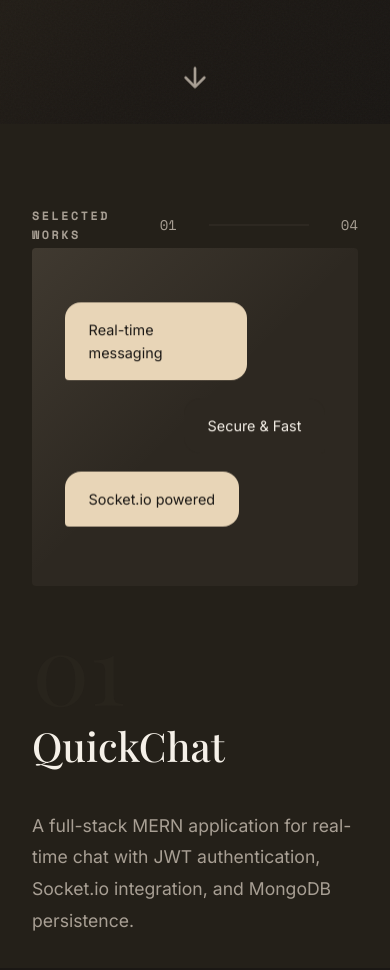
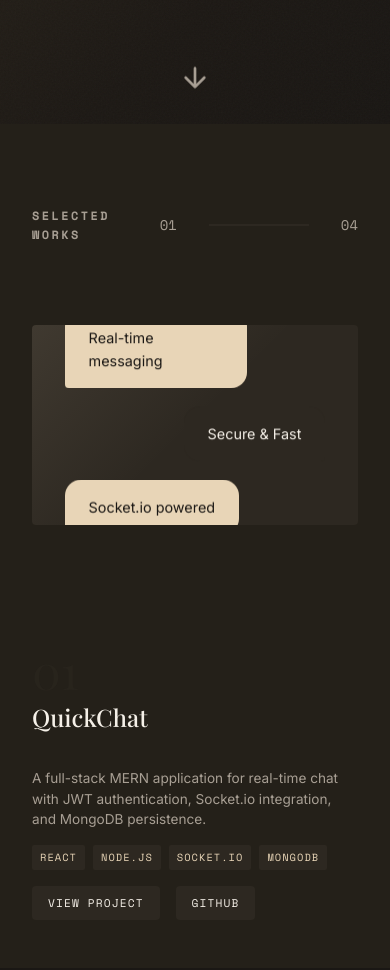
Before and after one commit to ParthKhiriya/Dev-Portfolio, a React (Vite) app: page / in a window 390 px wide. Shown: the part 720-1690 px from the top of the page. Built offline with nearby package versions, Linux system fonts and the light colour scheme; a web font is replaced by a local one.

Commit message:
Fix mobile: smaller project images, visible tech stack, compact horizontal skills stats

```diff
--- a/src/styles/main.css
+++ b/src/styles/main.css
@@ -1255,22 +1255,56 @@ img {
     }
 
     .project-slide {
-        padding: var(--space-xl) var(--space-md);
-        padding-top: calc(var(--space-xl) + 60px);
+        padding: var(--space-md);
+        padding-top: calc(var(--space-md) + 80px);
         /* Extra space for header */
+        overflow-y: auto;
+    }
+
+    /* Make project image smaller on mobile */
+    .project-image-wrapper {
+        height: 25vh;
+        min-height: 150px;
+        max-height: 200px;
+    }
+
+    .project-number {
+        font-size: 3rem;
+        margin-bottom: var(--space-xs);
+    }
+
+    .project-title {
+        font-size: 1.5rem;
+    }
+
+    .project-description {
+        font-size: 0.85rem;
+        line-height: 1.5;
+        margin-bottom: var(--space-sm);
+    }
+
+    .project-tech {
+        margin-bottom: var(--space-sm);
+        gap: var(--space-xs);
+    }
+
+    .project-tech span {
+        font-size: 0.65rem;
+        padding: 4px 8px;
     }
 
     /* Show project links on mobile */
     .project-links {
         display: flex;
-        flex-direction: column;
+        flex-direction: row;
         gap: var(--space-sm);
-        margin-top: var(--space-md);
+        margin-top: var(--space-sm);
+        margin-bottom: var(--space-sm);
     }
 
     .project-link {
-        font-size: 0.8rem;
-        padding: var(--space-sm) var(--space-md);
+        font-size: 0.7rem;
+        padding: var(--space-xs) var(--space-sm);
         background: var(--color-surface);
         border-radius: 4px;
         text-align: center;
@@ -1280,23 +1314,25 @@ img {
         grid-template-columns: 1fr;
     }
 
-    /* Fix skills stats to be responsive */
+    /* Fix skills stats to be compact horizontal on mobile */
     .skills-stats {
-        flex-direction: column;
-        gap: var(--space-md);
-        padding: var(--space-md);
+        flex-direction: row;
+        justify-content: space-around;
+        gap: var(--space-sm);
+        padding: var(--space-sm) var(--space-xs);
     }
 
     .stat-item {
-        padding: var(--space-sm);
+        padding: var(--space-xs);
+        flex: 1;
     }
 
     .stat-number {
-        font-size: clamp(1.5rem, 8vw, 2.5rem);
+        font-size: 1.5rem;
     }
 
     .stat-label {
-        font-size: 0.6rem;
+        font-size: 0.55rem;
     }
 
     /* Fix contact section centering */
```
